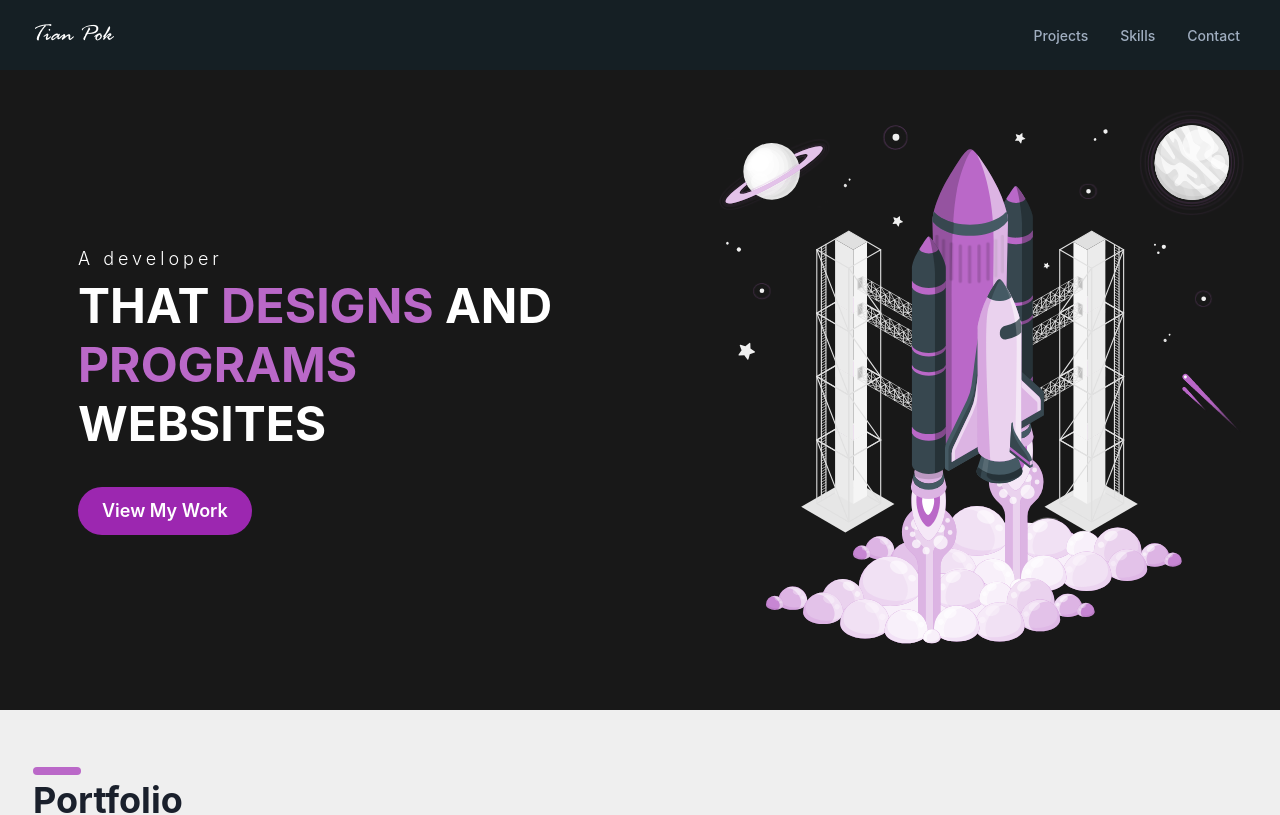
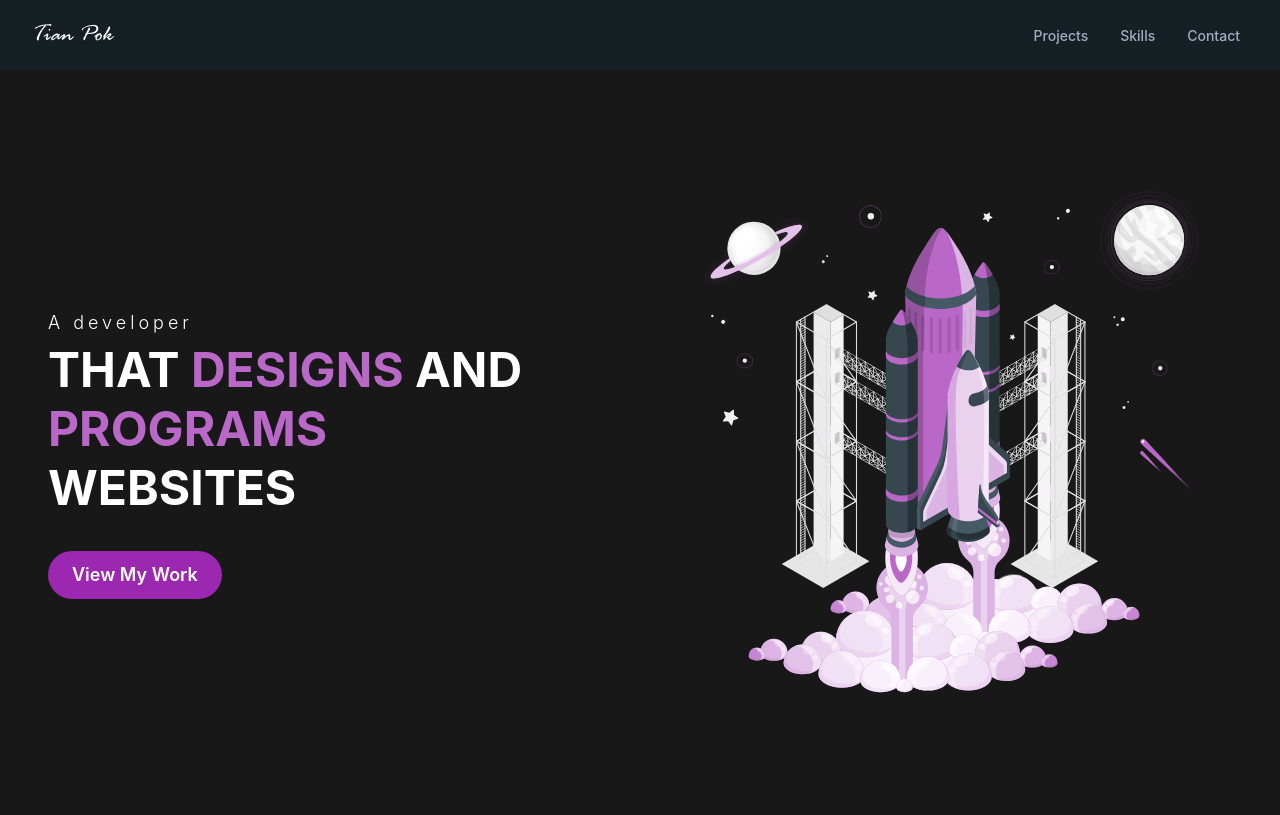
Before and after one commit to liang799/portfolio, a Next.js app: page / in a window 1280 px wide. Shown: the top 815 px of the page. Built offline with nearby package versions, Linux system fonts and the light colour scheme.

Commit message:
Fixed responsiveness

```diff
--- a/components/Header.js
+++ b/components/Header.js
@@ -33,15 +33,15 @@ export default function Header() {
           </Flex>
 
           <Flex
-            display={{ base: "none", md: "flex" }}
+            display={{ base: "none", lg: "flex" }}
             flex={{ base: 1 }}
-            justify={{ base: "auto", md: "right" }}
+            justify={{ base: "auto", lg: "right" }}
           >
             <DesktopNav />
           </Flex>
           <Flex
-            flex={{ base: 1, md: "none" }}
-            display={{ base: "flex", md: "none" }}
+            flex={{ base: 1, lg: "none" }}
+            display={{ base: "flex", lg: "none" }}
             justify="right"
           >
             <IconButton
@@ -102,7 +102,7 @@ const DesktopNav = () => {
 
 const MobileNav = () => {
   return (
-    <Stack bg="gray.800" p={4} display={{ md: "none" }}>
+    <Stack bg="gray.800" p={4} display={{ lg: "none" }}>
       {NAV_ITEMS.map((navItem) => (
         <MobileNavItem key={navItem.label} {...navItem} />
       ))}
--- a/components/Hero.js
+++ b/components/Hero.js
@@ -1,5 +1,6 @@
 import {
   Flex,
+  Container,
   Box,
   Heading,
   Image,
@@ -12,21 +13,19 @@ import {
 
 export default function Hero() {
   return (
-    <Stack
-      minH={"80vh"}
-      bg="black.main"
-      direction={{ base: "column", md: "row" }}
-    >
-      <Flex p={8} flex={1} align={"center"} justify={"center"}>
+    <Container bg="black.main" maxWidth="full">
+      <Container maxWidth="container.xl" py={{base: "0em", sm: "4em", md: "4em", lg: "0em", xl: "4em"}} px={8}>
+        <Stack minH={"80vh"} direction={{ base: "column", lg: "row" }}>
+          <Flex flex={1} align={"center"} justify={{base: "center", lg: "left"}}>
             <Stack
               spacing={1}
               w={"full"}
               maxW={"lg"}
-          justify={{ base: "center", md: "flex-start" }}
-          align={{ base: "center", md: "flex-start" }}
+              justify={{ base: "center", lg: "flex-start" }}
+              align={{ base: "center", lg: "flex-start" }}
             >
               <Text textStyle="heroXS"> A developer</Text>
-          <Text textStyle="hero" align={{ base: "center", md: "left" }}>
+              <Text textStyle="hero" align={{ base: "center", lg: "left" }}>
                 That{" "}
                 <Text as="span" color="primary.300">
                   Designs
@@ -37,8 +36,8 @@ export default function Hero() {
                 </Text>{" "}
                 Websites
               </Text>
-          <Stack direction={{ base: "column", md: "row" }} pt={30}>
-            <Box display={{ sm: "inline-block", md: "none" }}>
+              <Stack direction={{ base: "column", lg: "row" }} pt={30}>
+                <Box display={{ sm: "inline-block", lg: "none" }}>
                   <Image
                     alt={"Hero Image"}
                     objectFit={"contain"}
@@ -59,14 +58,16 @@ export default function Hero() {
               </Stack>
             </Stack>
           </Flex>
-      <Flex flex={1} display={{ base: "none", md: "flex" }}>
+          <Flex flex={1} display={{ base: "none", lg: "flex" }} pl={10} pr={0}>
             <Image
               alt={"Hero Image"}
               objectFit={"contain"}
               src={"/images/hero.svg"}
-          p={{ base: "50px", md: "0px" }}
+              p={{ base: "50px", lg: "0px" }}
             />
           </Flex>
         </Stack>
+      </Container>
+    </Container>
   );
 }
--- a/styles/theme.js
+++ b/styles/theme.js
@@ -7,8 +7,8 @@ const theme = extendTheme({
       color: "white.txt",
       lineHeight: "normal",
       fontWeight: "Bold",
-      textTransform: { base: "Capitalize", md: "Uppercase" },
-      fontSize: { base: "3xl", md: "4xl", lg: "5xl" },
+      textTransform: { base: "Capitalize", lg: "Uppercase" },
+      fontSize: { base: "3xl", md: "4xl", lg: "4xl", xl: "5xl" },
     },
     heroXS: {
       // you can also use responsive styles
```
Lines whose indentation alone changed are shown as unchanged.
